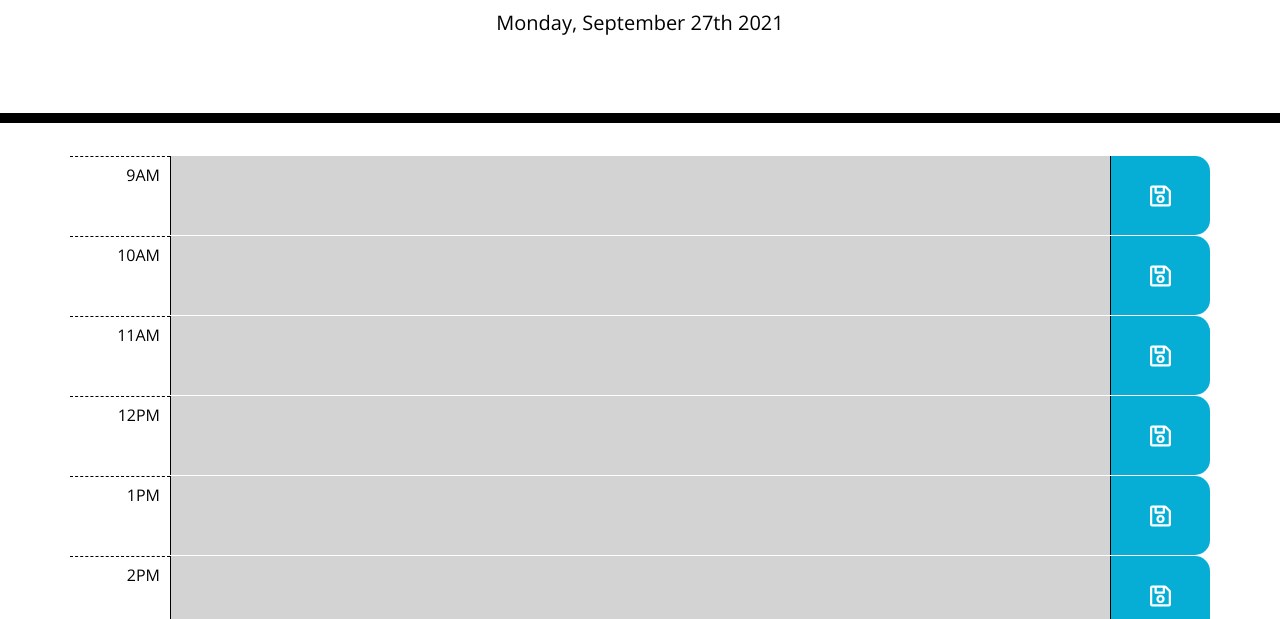
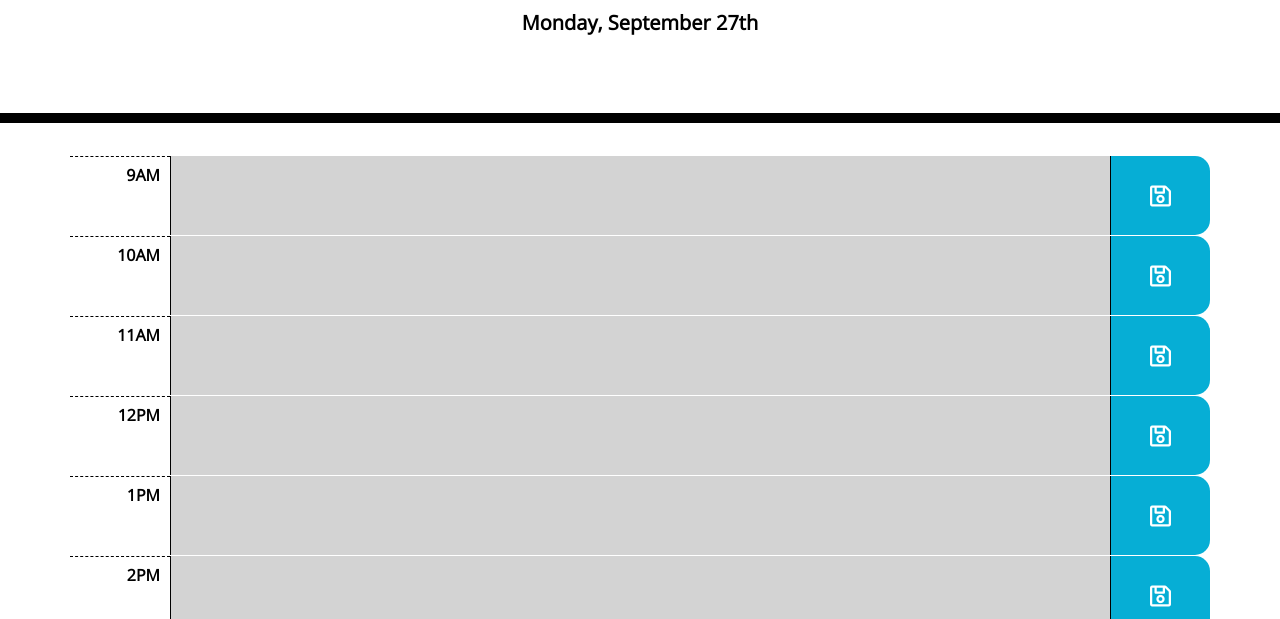
Before and after one commit to graybishop/work-day-scheduler-momentjs, a plain HTML site: page index.html in a window 1280 px wide. Shown: the part 181-800 px from the top of the page. Drawn offline with nearby package versions, Linux system fonts and the light colour scheme.

Commit message:
more css styling, cleaned up a few code comments

```diff
--- a/script.js
+++ b/script.js
@@ -4,10 +4,10 @@ const valuesMap = new Map();
 // need to add date and weekday<p>id="currentDay" class="lead"
 const updateDateOnTop = () => {
     let currentDayEl = $('#currentDay');
-    currentDayEl.text(moment().format('dddd, MMMM Do YYYY'));
+    currentDayEl.text(moment().format('dddd, MMMM Do'));
 };
 
-//<div class="container">Timeblocks go here </div> need to add code to generate timeblocks
+//code to generate time blocks
 // each time block contains: .hour div with hour am/pm, then text area with class(.past, .present, or .future), then .saveBtn
 const generateTimeBlock = (index, hourLabel, task, state) => {
     let timeBlockEl = $('<div>');
--- a/style.css
+++ b/style.css
@@ -44,11 +44,12 @@ textarea {
   width: 100px;
   text-align: right;
   padding: 10px;
+  font-weight: bold;
 }
 
 .past {
   background-color: #d3d3d3;
-  color: white;
+  color: black;
 }
 
 .present {
@@ -78,3 +79,7 @@ textarea {
   font-size: 2rem;
   transition: all 0.3s ease-in-out;
 }
+
+#currentDay{
+  font-weight: bold;
+}
```
